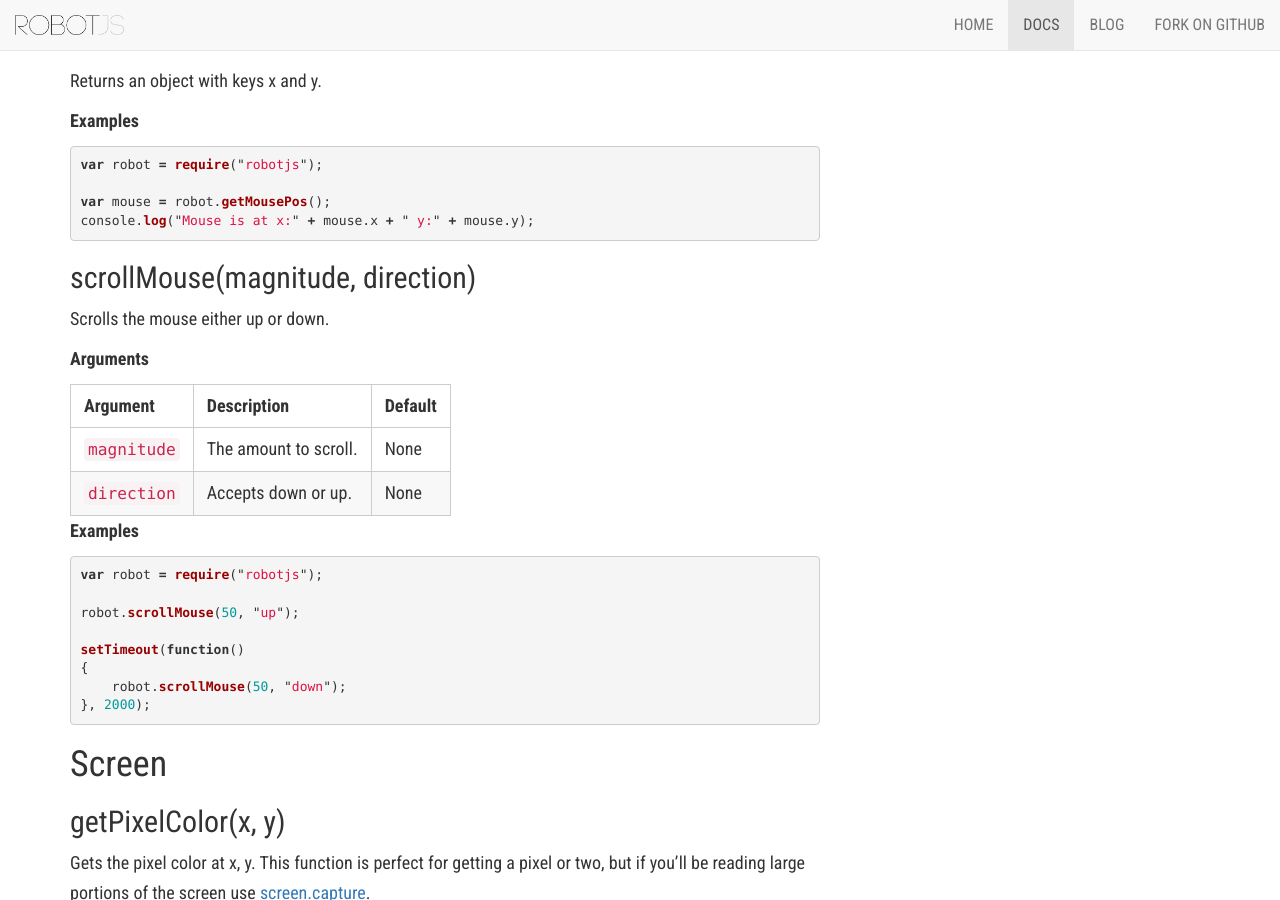
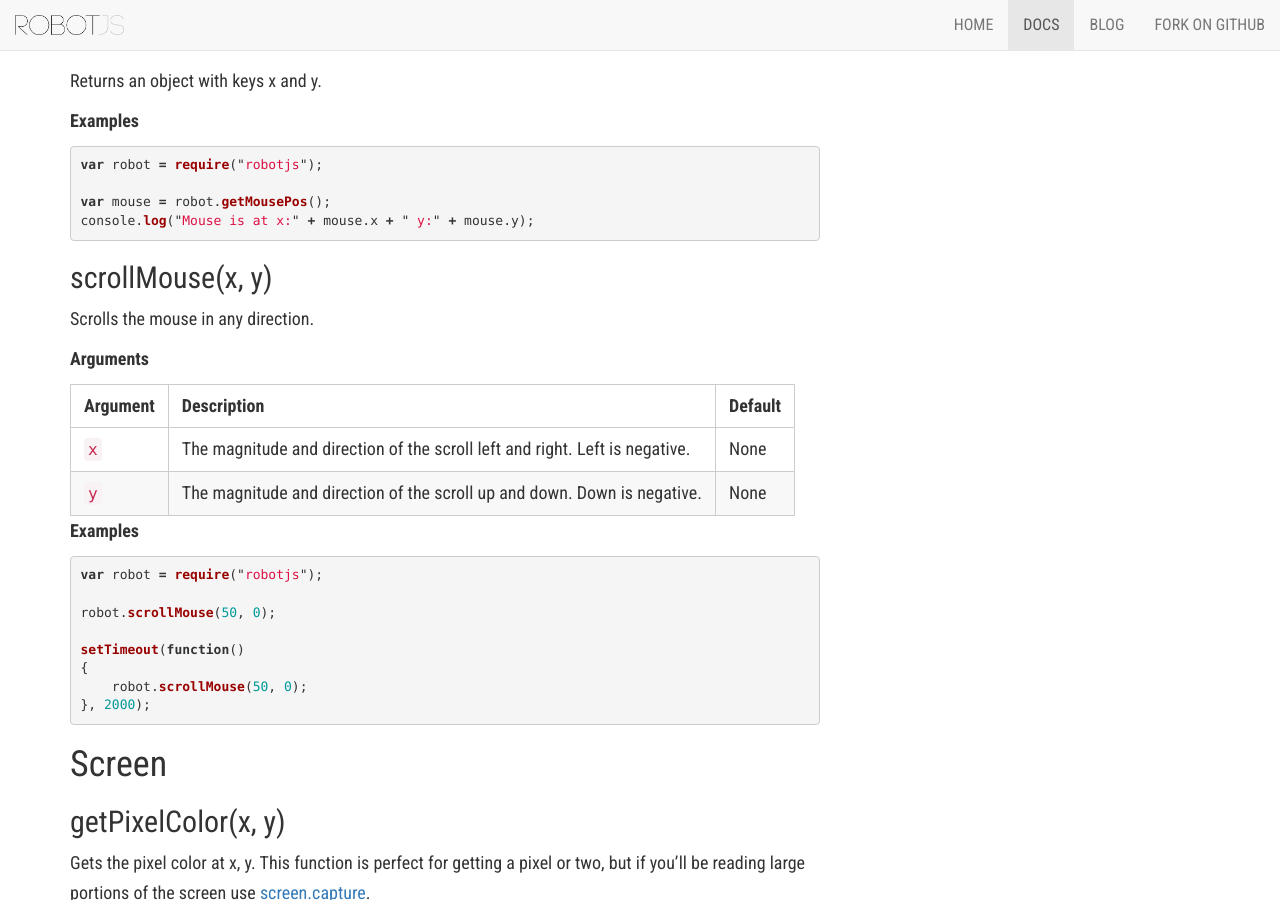
Before and after one commit to octalmage/robotjs.io, a Jekyll site: the page built from _posts/docs/2016-10-12-syntax.md, in a window 1280 px wide and 900 px high, scrolled down 7528 px. Built offline with Jekyll 4.4.1, drawn with Linux system fonts in a browser that asks for light colours; nearby versions of some CDN libraries; comment, search, counter and statistics services are not loaded.

Commit message:
Updated for new scroll syntax
This fixes the docs for the new scroll using X and Y instead of "magnitude" and "up and down"

```diff
--- a/_posts/docs/2016-10-12-syntax.md
+++ b/_posts/docs/2016-10-12-syntax.md
@@ -283,27 +283,27 @@ var mouse = robot.getMousePos();
 console.log("Mouse is at x:" + mouse.x + " y:" + mouse.y);
 {% endhighlight %}
 
-## scrollMouse(magnitude, direction)
+## scrollMouse(x, y)
 
-Scrolls the mouse either up or down.
+Scrolls the mouse in any direction.
 
 **Arguments**
 
 **Argument** | **Description** | **Default**
 --------|-----------------|-------------
-`magnitude` | The amount to scroll. | None
-`direction` | Accepts down or up. | None
+`x` | The magnitude and direction of the scroll left and right. Left is negative. | None
+`y` | The magnitude and direction of the scroll up and down. Down is negative. | None
 
 **Examples**
 
 {% highlight javascript %}
 var robot = require("robotjs");
 
-robot.scrollMouse(50, "up");
+robot.scrollMouse(50, 0);
 
 setTimeout(function()
 {
-    robot.scrollMouse(50, "down");
+    robot.scrollMouse(50, 0);
 }, 2000);
 {% endhighlight %}
 
```
